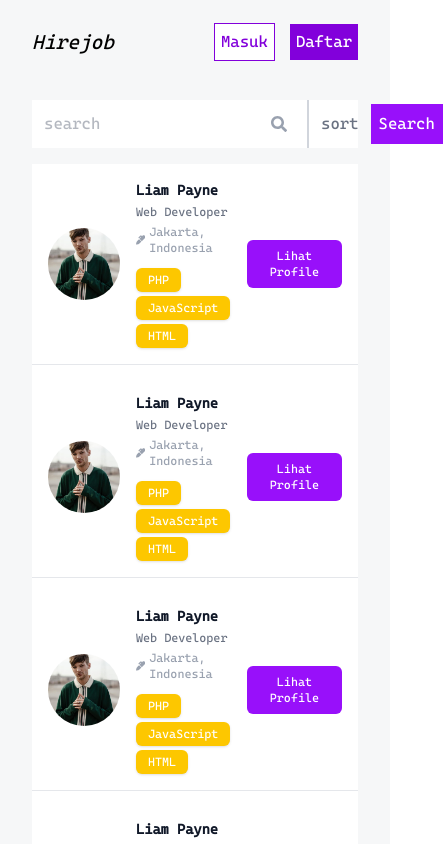
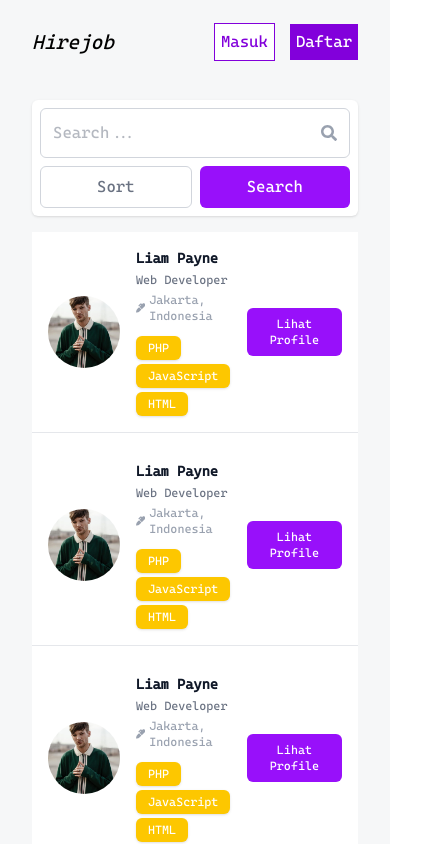
Before and after one commit to janexmgd/hirejob-fe, a React (Vite) app: page /home in a window 390 px wide. Shown: the top 844 px of the page, 443 px wide, since content can reach past the window. Built offline with nearby package versions, Linux system fonts and the light colour scheme.

Commit message:
fixing responsive at search bar

```diff
--- a/src/pages/Home.jsx
+++ b/src/pages/Home.jsx
@@ -7,18 +7,27 @@ export default function Home() {
   return (
     <div className='flex flex-col min-h-screen w-full px-8 md:px-16 bg-[#F6F7F8]'>
       <Navbar />
-      <div className='w-full mt-4 md:mt-8 flex flex-row gap-2 items-center bg-white text-gray-500'>
-        <div className='flex flex-grow flex-row items-center border-0 border-r-2 border-gray-300 pr-5'>
+      <div className='w-full mt-4 md:mt-8 flex flex-col md:flex-row gap-2 items-stretch bg-white text-gray-500 p-2 rounded-md shadow-sm'>
+        {/* Input + Icon */}
+        <div className='flex flex-row items-center border border-gray-300 rounded-md flex-grow'>
           <input
             type='text'
-            placeholder='search'
-            className='flex-grow p-3 focus:outline-none'
+            placeholder='Search...'
+            className='flex-grow p-3 focus:outline-none rounded-l-md'
           />
-          <FaSearch className='text-gray-400' />
+          <FaSearch className='text-gray-400 mr-3' />
         </div>
-        <button className='p-1'>sort</button>
 
-        <button className='p-2 bg-purple-600 text-white'>Search</button>
+        {/* Tombol sort dan search */}
+        <div className='flex flex-row md:flex-row gap-2'>
+          <button className='flex justify-center items-center p-2 border border-gray-300 rounded-md md:w-auto w-full'>
+            Sort
+          </button>
+
+          <button className='flex justify-center items-center p-2 bg-purple-600 text-white rounded-md md:w-auto w-full'>
+            Search
+          </button>
+        </div>
       </div>
       <section className='bg-white mt-4 md:mt-8 gap-3 flex flex-col'>
         <HomeCard />
```
